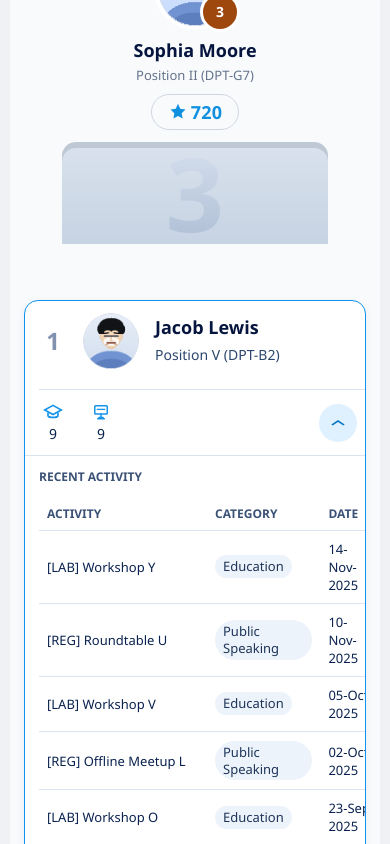
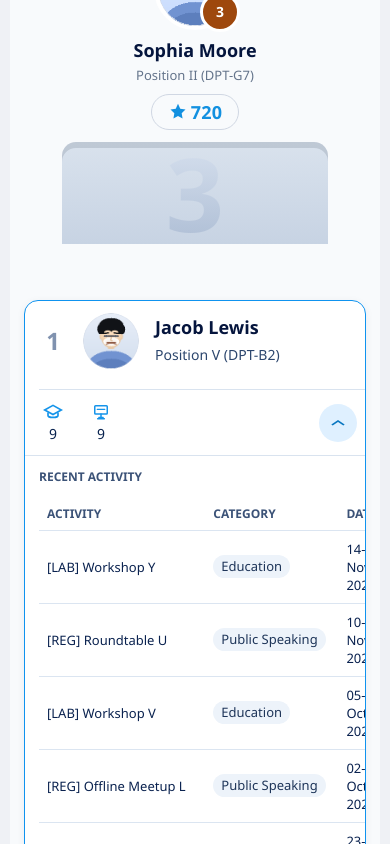
Before and after one commit to GitTesstRepo/ai-challenge-2_0, a React (Vite) app in the folder task-1/leaderboard/: page / in a window 390 px wide. Both pictures are taken after a click on the button 338 px from the left and 1649 px from the top of the page. Shown: the part 1227-2071 px from the top of the page. Built offline with nearby package versions, Linux system fonts and the light colour scheme.

Commit message:
Fixed Recent Activity column balance on small screens

```diff
--- a/task-1/leaderboard/src/App.css
+++ b/task-1/leaderboard/src/App.css
@@ -735,7 +735,8 @@
 }
 
 .row-details td:nth-child(3) {
-  white-space: nowrap;
+  white-space: normal;
+  word-break: break-word;
 }
 
 .row-details th:nth-child(1),
@@ -1101,13 +1102,14 @@
 
   .row-details th:nth-child(2),
   .row-details td:nth-child(2) {
-    width: 27%;
+    width: 32%;
   }
 
   .row-details th:nth-child(3),
   .row-details td:nth-child(3) {
-    width: 15%;
+    width: 11%;
     white-space: normal;
+    word-break: break-word;
   }
 
   .row-details th:nth-child(4),
--- a/task-1/leaderboard/src/App.tsx
+++ b/task-1/leaderboard/src/App.tsx
@@ -28,7 +28,7 @@ function pointsLabel(value: number): string {
   return value.toLocaleString('en-US')
 }
 
-function dateLabel(isoDate: string): string {
+function dateParts(isoDate: string): { day: string; month: string; year: string } {
   const [year, month, day] = isoDate.split('-').map(Number)
   const monthNames = [
     'Jan',
@@ -45,7 +45,11 @@ function dateLabel(isoDate: string): string {
     'Dec',
   ]
 
-  return `${String(day).padStart(2, '0')}-${monthNames[month - 1]}-${year}`
+  return {
+    day: String(day).padStart(2, '0'),
+    month: monthNames[month - 1],
+    year: String(year),
+  }
 }
 
 function App() {
@@ -406,16 +410,26 @@ function App() {
                         {user.filteredActivities
                           .slice()
                           .sort((a, b) => b.date.localeCompare(a.date))
-                          .map((activity) => (
+                          .map((activity) => {
+                            const { day, month, year } = dateParts(activity.date)
+
+                            return (
                               <tr key={activity.id}>
                                 <td>{activity.title}</td>
                                 <td>
                                   <span className="category-pill">{activity.category}</span>
                                 </td>
-                              <td>{dateLabel(activity.date)}</td>
+                                <td className="date-cell">
+                                  <time className="date-value" dateTime={activity.date}>
+                                    {day}-<wbr />
+                                    {month}-<wbr />
+                                    {year}
+                                  </time>
+                                </td>
                                 <td className="points-cell">+{activity.points}</td>
                               </tr>
-                          ))}
+                            )
+                          })}
                       </tbody>
                     </table>
                   </div>
```
Lines whose indentation alone changed are shown as unchanged.
